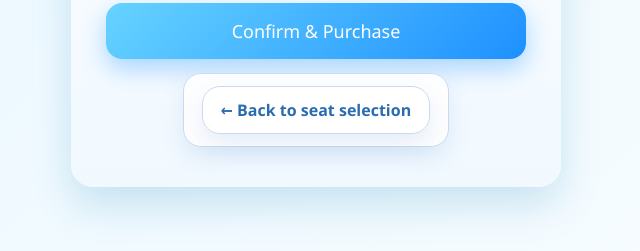
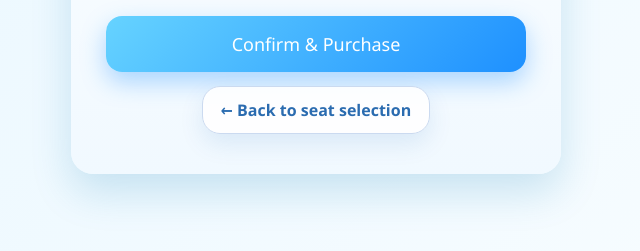
Before and after one commit to yoniepstein172/final-fly-tau-28, a Flask app: template templates/order_summary.html in a window 1280 px wide. Shown: the part 485-736 px from the top of the page, without its empty margins (324-964 px from the left). Run offline with Flask 3, Linux system fonts and the light colour scheme; the template is opened without the code that fills it, so the values that code supplies are empty.

Commit message:
Update order_summary.html

```diff
--- a/templates/order_summary.html
+++ b/templates/order_summary.html
@@ -45,13 +45,11 @@
             Confirm & Purchase
         </a>
 
-  <div class="secondary-button">
     <a href="/flight/{{ flight_info.Flight_Number }}/seats"
        class="secondary-button">
       ← Back to seat selection
     </a>
 
-  </div>
 
 
 </div>
```
